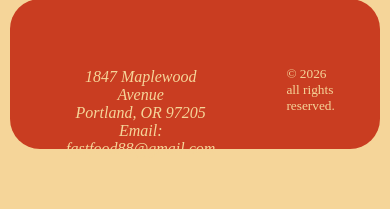
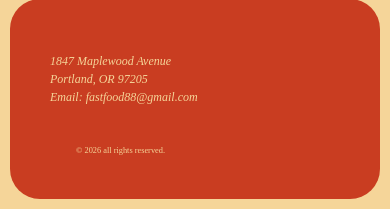
Before and after one commit to Pyopp811/FOODsite, a plain HTML site: page index.html in a window 390 px wide. Shown: the part 861-1070 px from the top of the page. Before the commit the page ends 1020 px from the top, so only its background shows below. Drawn offline with Linux system fonts and the light colour scheme; a web font is replaced by a local one.

Commit message:
Update 27.11.26

```diff
--- a/style.css
+++ b/style.css
@@ -434,10 +434,13 @@ input{
 }
 
 .ad-text{
-    display: flex;
-    justify-content: center;
-    align-items: center;
-    padding: 20px;
+    position: static;
+    width: 100%;
+    height: auto;
+    top: -25px;
+    text-align: left;
+    line-height: 1.5;
+    font-size: 12px;
 }
 
 .address{
@@ -446,8 +449,11 @@ input{
 }
 
 .last{
-    display: flex;
-    align-items: flex-end;
+    font-size: 10px;
+    position: relative;
+    top: 120px;
+    left: -175px;
+    white-space: nowrap;
 }
 
 .contacts{
@@ -734,7 +740,7 @@ input{
 
     .header input[type="text"]{
         width: 180px;
-        height: 15px;
+        height: 20px;
         margin: 0;
     }
 
@@ -842,8 +848,8 @@ input{
         flex-direction: row;
         text-align: left;
         gap: 15px;
-        width: 100%;
-        height: 150px;
+        height: 200px;
+        border-radius: 0px opx 0px 0px !important;
     }
 
     .contacts{
@@ -857,4 +863,6 @@ input{
         padding: 0;
     }
 
+
+
 }
```
